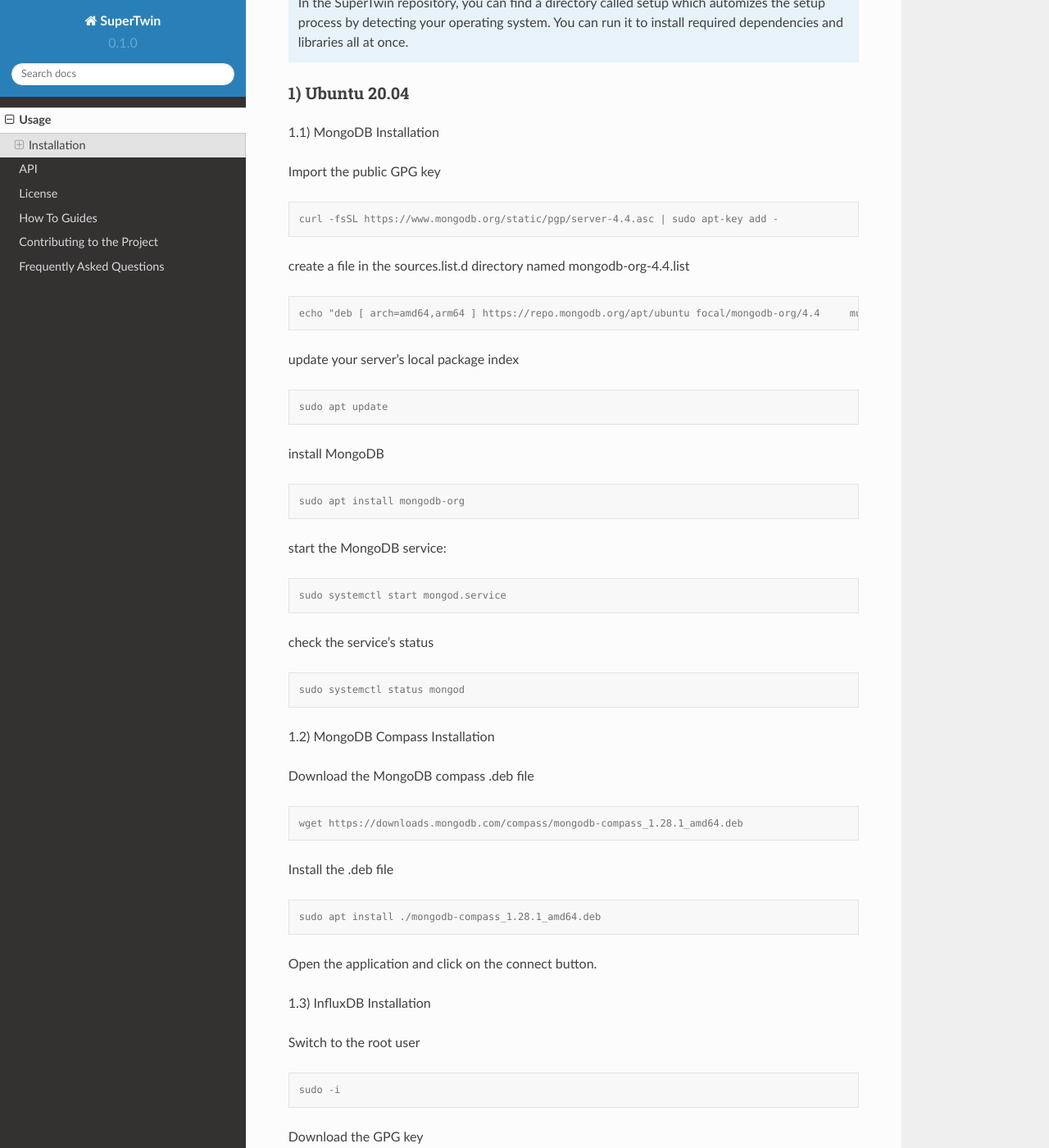
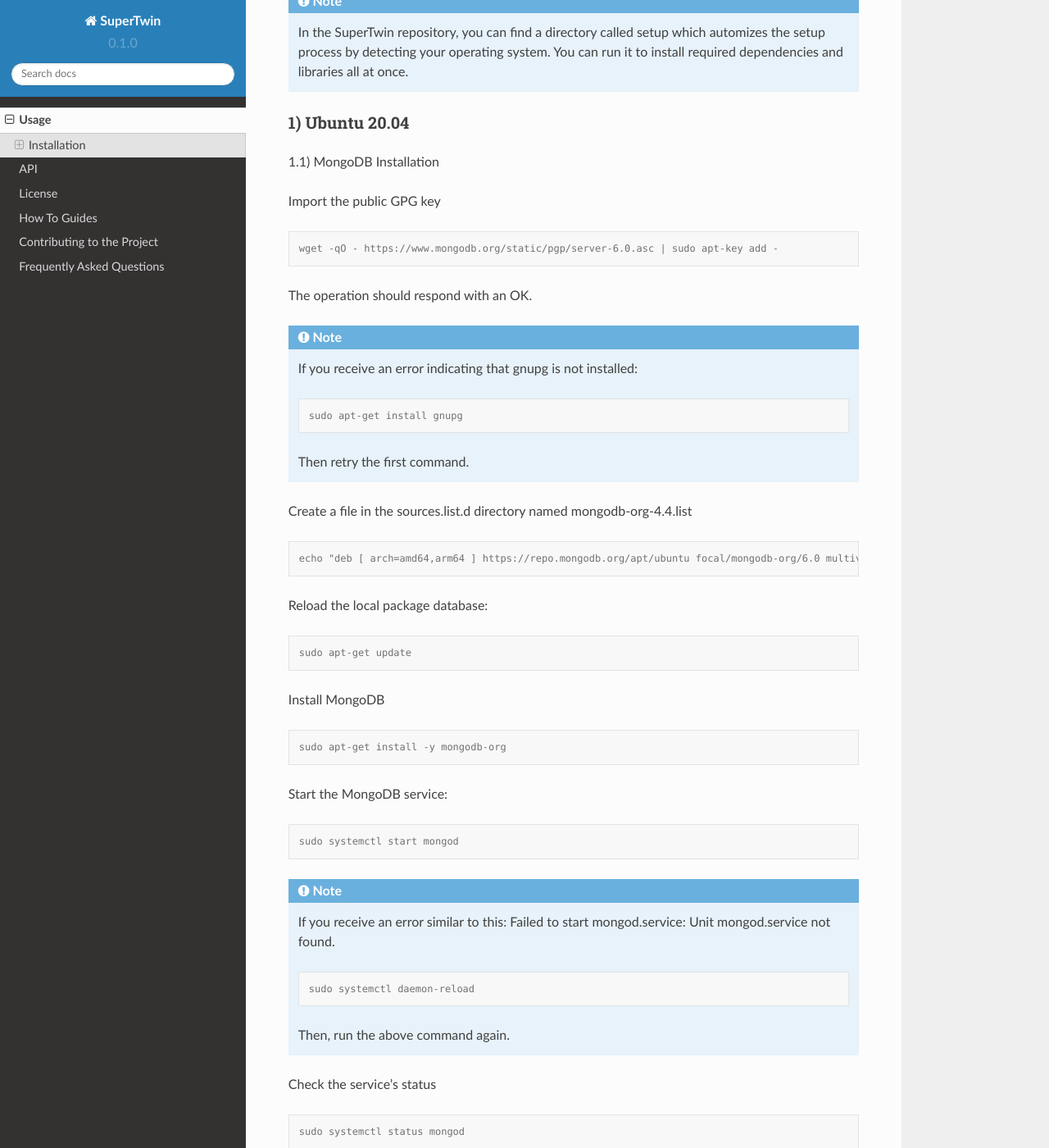
Before and after one commit to AliFehmi/supertwin-1, a Sphinx documentation site: the page built from docs/source/usage.rst, in a window 1280 px wide and 1400 px high, scrolled down 774 px. Shown: the whole window at 82% size. Built offline with Sphinx 7.4.7 and the Read the Docs theme 2.0.0, drawn with Linux system fonts in a browser that asks for light colours; some of the changed text lies outside the part shown.

Commit message:
installation commands are updated

```diff
--- a/docs/source/contribution.rst
+++ b/docs/source/contribution.rst
@@ -41,7 +41,12 @@
 
 There is also a single label without a kind: "good first issue." This label is for issues that serve as a good starting point for new contributers.
 
+.. note::
+
 Note 1: priority labels should only be added to urgent issues; not all issues should have a priority label.
+
+
+.. note::
 
 Note 2: it is preferable that an issue have a type and a state, but that is not necessarily the case.
 
--- a/docs/source/usage.rst
+++ b/docs/source/usage.rst
@@ -15,10 +15,10 @@
 - InfluxDB 1.8
 - MongoDB
 - Grafana 9+
-- Plugins
-- JSON
-- Node Graph API
-- Plotly panel
+   - Plugins
+      - JSON
+      - Node Graph API
+      - Plotly panel
 - pcp-export-pcp2influxdb
 - Python 3.7+
 
@@ -42,33 +42,56 @@
 
 .. code-block:: console
 
-   curl -fsSL https://www.mongodb.org/static/pgp/server-4.4.asc | sudo apt-key add -
+   wget -qO - https://www.mongodb.org/static/pgp/server-6.0.asc | sudo apt-key add -
 
-create a file in the sources.list.d directory named mongodb-org-4.4.list
+The operation should respond with an OK.
+
+.. note::
+
+   If you receive an error indicating that gnupg is not installed:
+
+   .. code-block:: console
+
+      sudo apt-get install gnupg
+
+   Then retry the first command.
+
+
+Create a file in the sources.list.d directory named mongodb-org-4.4.list
 
 .. code-block:: console
 
-   echo "deb [ arch=amd64,arm64 ] https://repo.mongodb.org/apt/ubuntu focal/mongodb-org/4.4 	multiverse" | sudo tee /etc/apt/sources.list.d/mongodb-org-4.4.list
+   echo "deb [ arch=amd64,arm64 ] https://repo.mongodb.org/apt/ubuntu focal/mongodb-org/6.0 multiverse" | sudo tee /etc/apt/sources.list.d/mongodb-org-6.0.list
 
-update your server’s local package index
+Reload the local package database:
 
 .. code-block:: console
 
-   sudo apt update
+   sudo apt-get update
 
-install MongoDB
+Install MongoDB
 
 .. code-block:: console
 
-   sudo apt install mongodb-org
+   sudo apt-get install -y mongodb-org
 
-start the MongoDB service:
+Start the MongoDB service:
 
 .. code-block:: console
 
-   sudo systemctl start mongod.service
+   sudo systemctl start mongod
 
-check the service’s status
+.. note::
+
+   If you receive an error similar to this: Failed to start mongod.service: Unit mongod.service not found.
+
+   .. code-block:: console
+
+      sudo systemctl daemon-reload
+
+   Then, run the above command again.
+
+Check the service’s status
 
 .. code-block:: console
 
@@ -92,42 +115,42 @@
 
 1.3) InfluxDB Installation
 
-Switch to the root user
+Add the InfluxData repository
 
 .. code-block:: console
 
-   sudo -i
-
-Download the GPG key
-
-.. code-block:: console
-
-   wget -qO- https://repos.influxdata.com/influxdb.key | gpg --dearmor | sudo tee /etc/apt/trusted.gpg.d/influxdb.gpg > /dev/null
+   wget -q https://repos.influxdata.com/influxdb.key
 
 Setup the repository
 
 .. code-block:: console
 
-   export DISTRIB_ID=$(lsb_release -si); export DISTRIB_CODENAME=$(lsb_release -sc)
-echo "deb [signed-by=/etc/apt/trusted.gpg.d/influxdb.gpg] https://repos.influxdata.com/${DISTRIB_ID,,} ${DISTRIB_CODENAME} stable" | sudo tee /etc/apt/sources.list.d/influxdb.list > /dev/null
+   echo '23a1c8836f0afc5ed24e0486339d7cc8f6790b83886c4c96995b88a061c5bb5d influxdb.key' | sha256sum -c && cat influxdb.key | gpg --dearmor | sudo tee /etc/apt/trusted.gpg.d/influxdb.gpg > /dev/null
+   echo 'deb [signed-by=/etc/apt/trusted.gpg.d/influxdb.gpg] https://repos.influxdata.com/debian stable main' | sudo tee /etc/apt/sources.list.d/influxdata.list
 
-Update your server
+Update your server and install InfluxDB 1.8
 
 .. code-block:: console
 
-   apt-get update
+   sudo apt-get update && sudo apt-get install influxdb
 
-Install InfluxDB2
+Unmask the service (Required for Ubuntu 15.04+)
 
 .. code-block:: console
 
-   apt-get install influxdb2
+   sudo systemctl unmask influxdb.service
 
 Start InfluxDB Service
 
 .. code-block:: console
-   systemctl start influxdb
-   systemctl status influxdb
+
+   sudo systemctl start influxdb
+
+Check the status to see if it runs correctly
+
+.. code-block:: console
+
+   sudo systemctl start influxdb
 
 1.4) Grafana Installation
 
```
